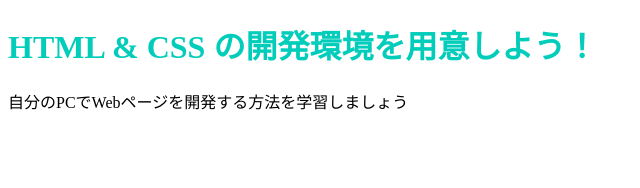
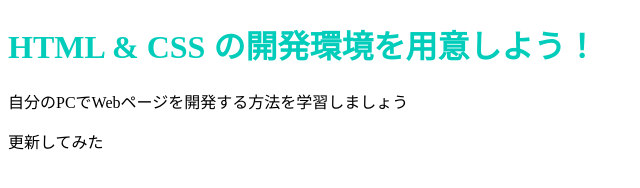
Before and after one commit to masaharu0/masahrau0.github.io, a plain HTML site: page index.html in a window 1280 px wide. Shown: the whole page, without its empty margins (0-640 px from the left). Drawn offline with Linux system fonts and the light colour scheme.

Commit message:
Update index.html

```diff
--- a/index.html
+++ b/index.html
@@ -10,6 +10,7 @@
 <body>
     <h1 class="title">HTML & CSS の開発環境を用意しよう！</h1>
     <P>自分のPCでWebページを開発する方法を学習しましょう</P>
+    <p>更新してみた</p>
 </body>
 
 </html>
```
